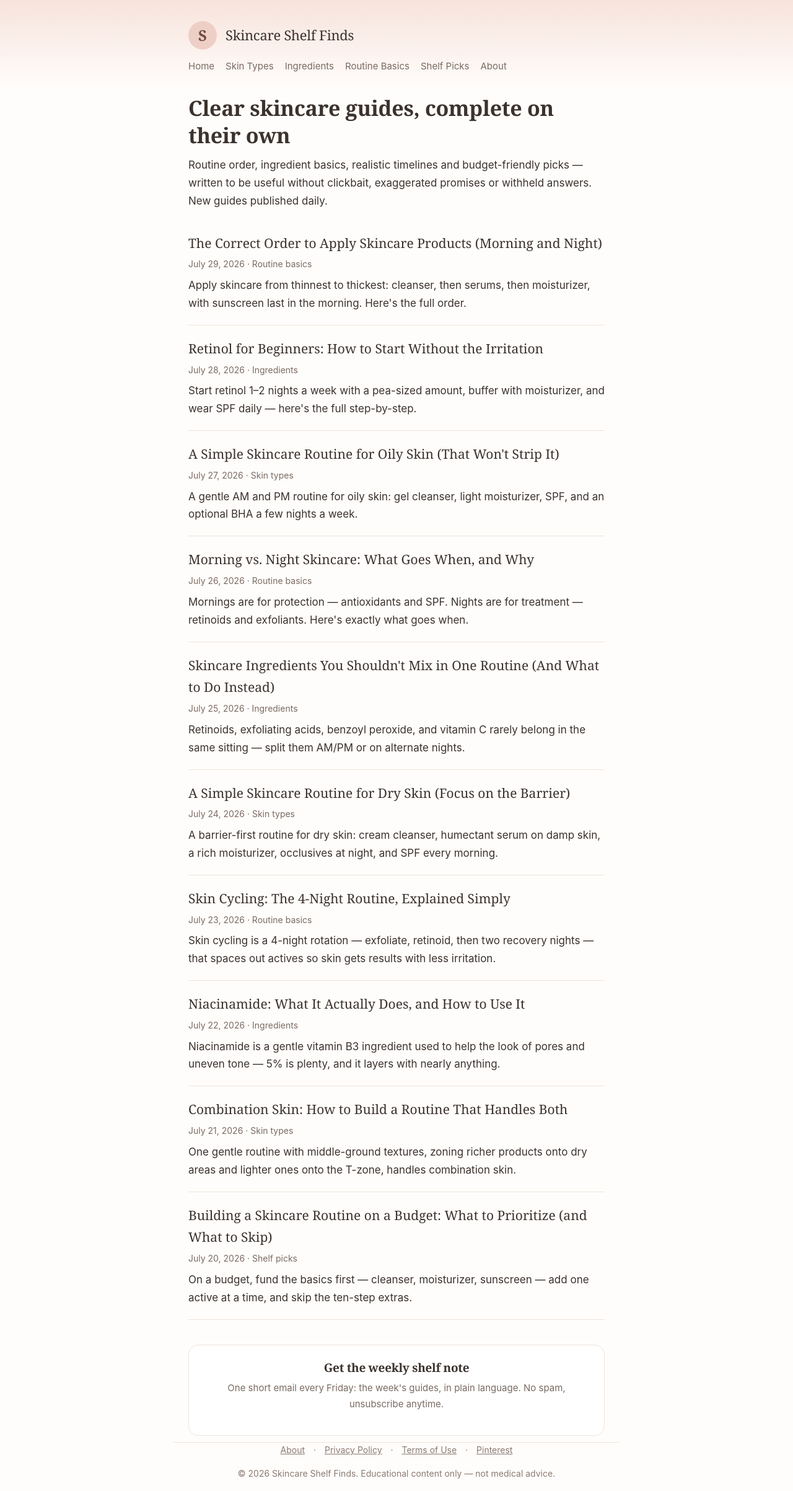
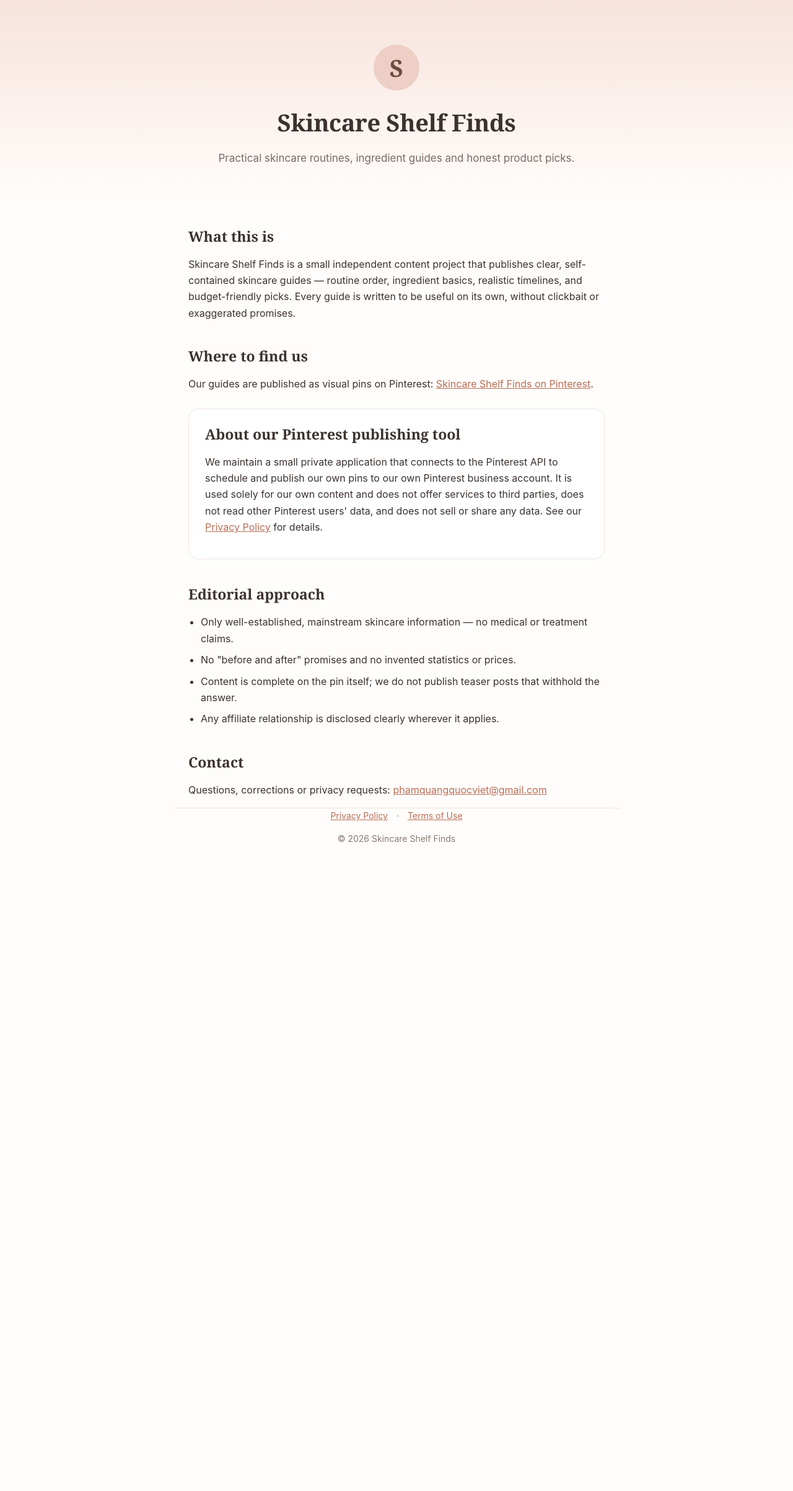
Before and after one commit to vietphamqq/skincare-shelf-finds, a Jekyll site: the page index.html, which Jekyll copies as it is, in a window 1280 px wide. Shown: the whole page at 62% size. Built offline with Jekyll 4.4.1, drawn with Linux system fonts in a browser that asks for light colours; after the commit the page ends 1380 px from its top, so only the background shows below that.

Commit message:
Update Pinterest link to new username skincareshelf

```diff
--- a/index.html
+++ b/index.html
@@ -1,7 +1,79 @@
----
-layout: home
-description: Practical skincare routines, ingredient guides and honest product picks. Every guide is complete on its own — no clickbait, no exaggerated promises.
----
-<h1>Clear skincare guides, complete on their own</h1>
-<p>Routine order, ingredient basics, realistic timelines and budget-friendly picks — written to be
-useful without clickbait, exaggerated promises or withheld answers. New guides published daily.</p>
+<!DOCTYPE html>
+<html lang="en">
+<head>
+<meta charset="utf-8">
+<meta name="viewport" content="width=device-width, initial-scale=1">
+<title>Skincare Shelf Finds — Curated Skincare Guides &amp; Product Picks</title>
+<meta name="description" content="Skincare Shelf Finds shares practical, honest skincare routines, ingredient guides and budget-friendly product picks.">
+<style>
+  :root { --ink:#3B322E; --accent:#B96C55; --bg:#FFFDFB; --soft:#F7E3DC; }
+  * { box-sizing:border-box; }
+  body { margin:0; background:var(--bg); color:var(--ink);
+         font-family:-apple-system,BlinkMacSystemFont,"Segoe UI",Roboto,Helvetica,Arial,sans-serif;
+         line-height:1.65; }
+  .wrap { max-width:720px; margin:0 auto; padding:0 24px; }
+  header { background:linear-gradient(180deg,var(--soft),var(--bg)); padding:72px 0 56px; text-align:center; }
+  .mark { width:74px; height:74px; border-radius:50%; background:#EECFC6; color:#6E4A3F;
+          display:flex; align-items:center; justify-content:center; margin:0 auto 20px;
+          font-size:38px; font-weight:700; font-family:Georgia,"Times New Roman",serif; }
+  h1 { font-family:Georgia,"Times New Roman",serif; font-size:38px; margin:0 0 12px; letter-spacing:-.4px; }
+  .tag { color:#7A6A62; font-size:17px; margin:0; }
+  main { padding:44px 0 8px; }
+  h2 { font-family:Georgia,"Times New Roman",serif; font-size:23px; margin:38px 0 12px; }
+  p { margin:0 0 16px; }
+  ul { padding-left:20px; margin:0 0 16px; }
+  li { margin-bottom:8px; }
+  a { color:var(--accent); }
+  .card { background:#fff; border:1px solid #EFE3DC; border-radius:16px; padding:22px 26px; margin:26px 0; }
+  footer { border-top:1px solid #EFE3DC; margin-top:52px; padding:26px 0 60px;
+           font-size:14px; color:#8A7A72; text-align:center; }
+  footer a { margin:0 10px; }
+</style>
+</head>
+<body>
+<header>
+  <div class="wrap">
+    <div class="mark">S</div>
+    <h1>Skincare Shelf Finds</h1>
+    <p class="tag">Practical skincare routines, ingredient guides and honest product picks.</p>
+  </div>
+</header>
+
+<main class="wrap">
+  <h2>What this is</h2>
+  <p>Skincare Shelf Finds is a small independent content project that publishes clear, self-contained
+     skincare guides — routine order, ingredient basics, realistic timelines, and budget-friendly picks.
+     Every guide is written to be useful on its own, without clickbait or exaggerated promises.</p>
+
+  <h2>Where to find us</h2>
+  <p>Our guides are published as visual pins on Pinterest:
+     <a href="https://www.pinterest.com/skincareshelf/" rel="noopener">Skincare Shelf Finds on Pinterest</a>.</p>
+
+  <div class="card">
+    <h2 style="margin-top:0">About our Pinterest publishing tool</h2>
+    <p>We maintain a small private application that connects to the Pinterest API to schedule and publish
+       our own pins to our own Pinterest business account. It is used solely for our own content and does
+       not offer services to third parties, does not read other Pinterest users' data, and does not sell
+       or share any data. See our <a href="privacy.html">Privacy Policy</a> for details.</p>
+  </div>
+
+  <h2>Editorial approach</h2>
+  <ul>
+    <li>Only well-established, mainstream skincare information — no medical or treatment claims.</li>
+    <li>No "before and after" promises and no invented statistics or prices.</li>
+    <li>Content is complete on the pin itself; we do not publish teaser posts that withhold the answer.</li>
+    <li>Any affiliate relationship is disclosed clearly wherever it applies.</li>
+  </ul>
+
+  <h2>Contact</h2>
+  <p>Questions, corrections or privacy requests:
+     <a href="mailto:phamquangquocviet@gmail.com">phamquangquocviet@gmail.com</a></p>
+</main>
+
+<footer class="wrap">
+  <a href="privacy.html">Privacy Policy</a> ·
+  <a href="terms.html">Terms of Use</a>
+  <p style="margin-top:14px">© 2026 Skincare Shelf Finds</p>
+</footer>
+</body>
+</html>
```
